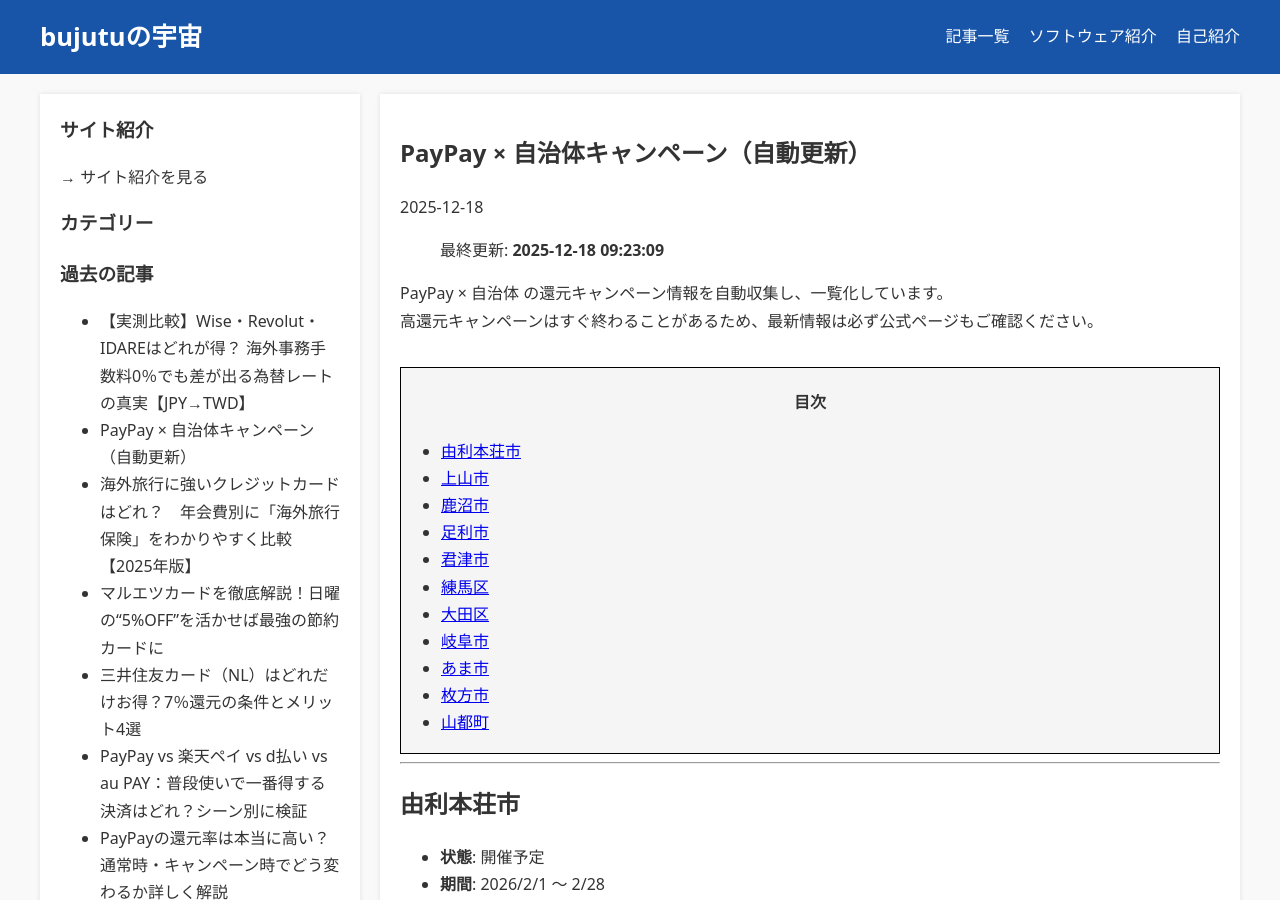
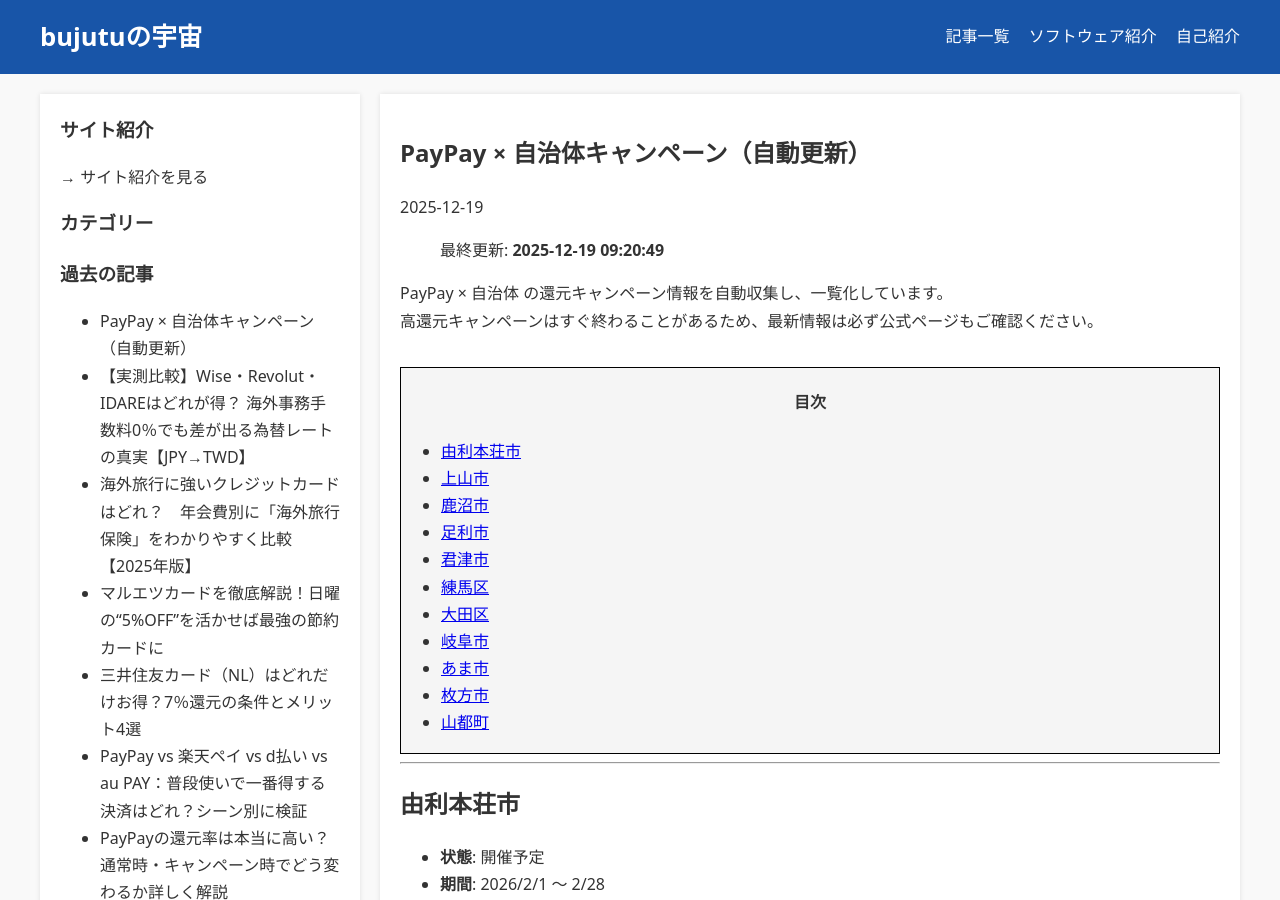
Before and after one commit to bujutu/bujutu.github.io, a Jekyll site: the page built from _posts/2025-12-10-paypay-campaigns.md, in a window 1280 px wide and 900 px high. Built offline with Jekyll 4.4.1, drawn with Linux system fonts in a browser that asks for light colours.

Commit message:
Auto-update PayPay campaigns

```diff
--- a/_posts/2025-12-10-paypay-campaigns.md
+++ b/_posts/2025-12-10-paypay-campaigns.md
@@ -1,12 +1,12 @@
 ---
 title: "PayPay × 自治体キャンペーン（自動更新）"
 layout: post
-date: 2025-12-18 09:23:09
+date: 2025-12-19 09:20:49
 description: "PayPayと自治体のポイント還元キャンペーン一覧（自動更新）。"
 tags: [paypay, 自治体, キャンペーン, 自動更新]
 ---
 
-> 最終更新: **2025-12-18 09:23:09**
+> 最終更新: **2025-12-19 09:20:49**
 
 PayPay × 自治体 の還元キャンペーン情報を自動収集し、一覧化しています。
 高還元キャンペーンはすぐ終わることがあるため、最新情報は必ず公式ページもご確認ください。
```
